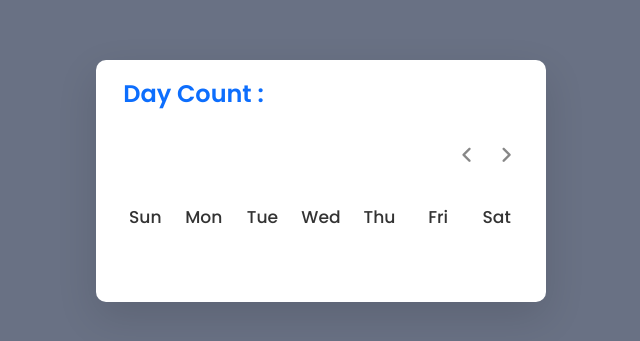
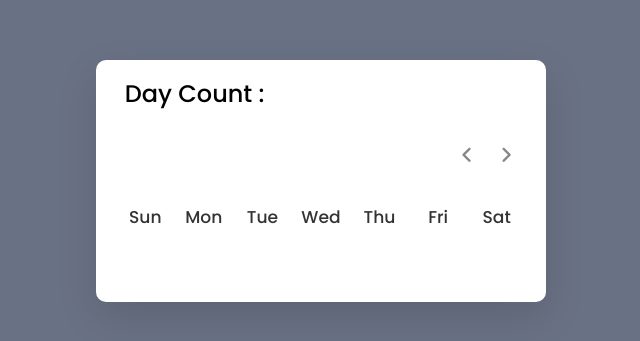
Before and after one commit to documentation-ganesh-musne/NFStreak, a plain HTML site: page index.html in a window 1280 px wide. Shown: the part 219-560 px from the top of the page, without its empty margins (319-959 px from the left). Drawn offline with nearby package versions, Linux system fonts and the light colour scheme; no server answers.

```diff
--- a/style.css
+++ b/style.css
@@ -137,12 +137,11 @@ header .current-date{
 .counter{
   width: 100%;
   text-align: start;
-  padding: 1rem 0 0 1.7rem;
+  padding: 1rem 0 0 1.8rem;
 }
 .counter-txt{
-  color: #0d6efd;
   font-size: 1.5rem;
-  font-weight: 600;
+  font-weight: 500;
 }
 
 
```
